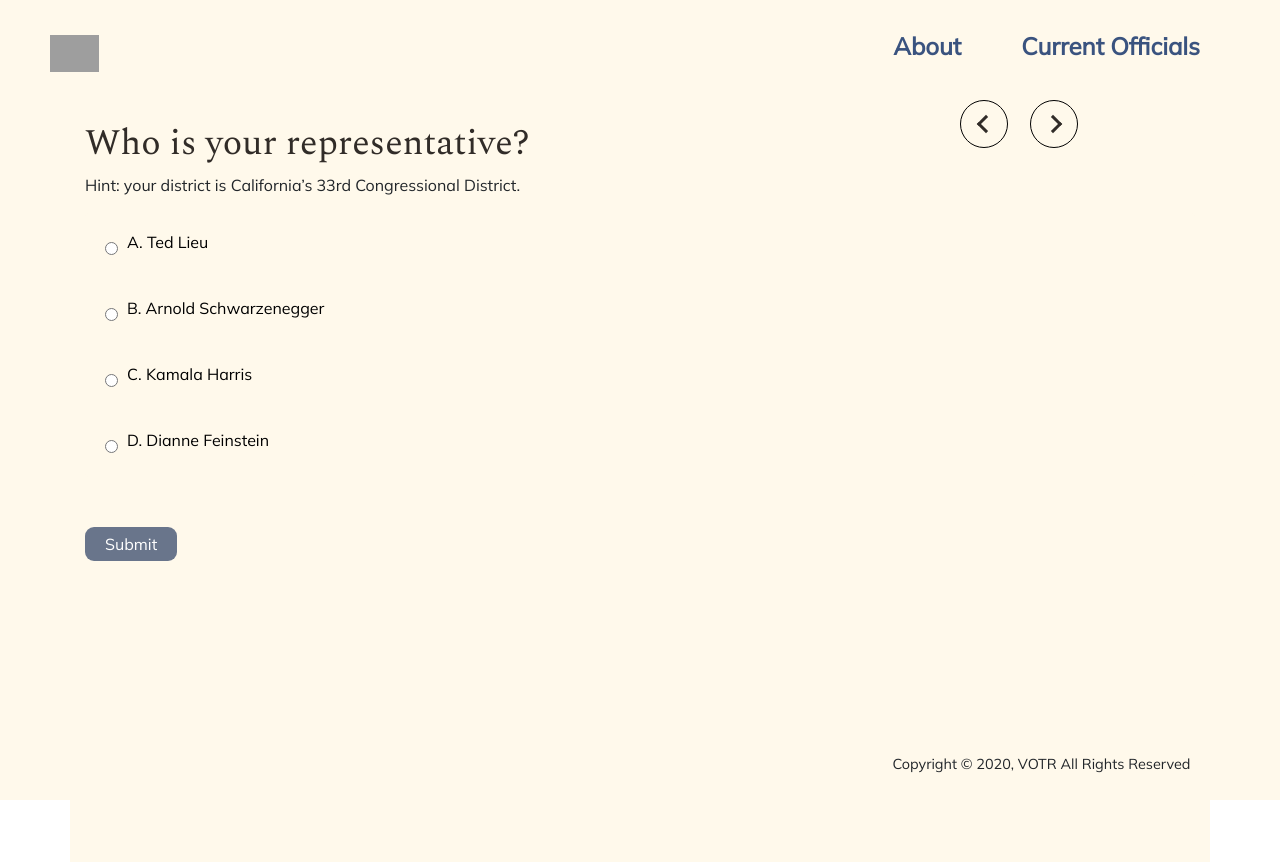
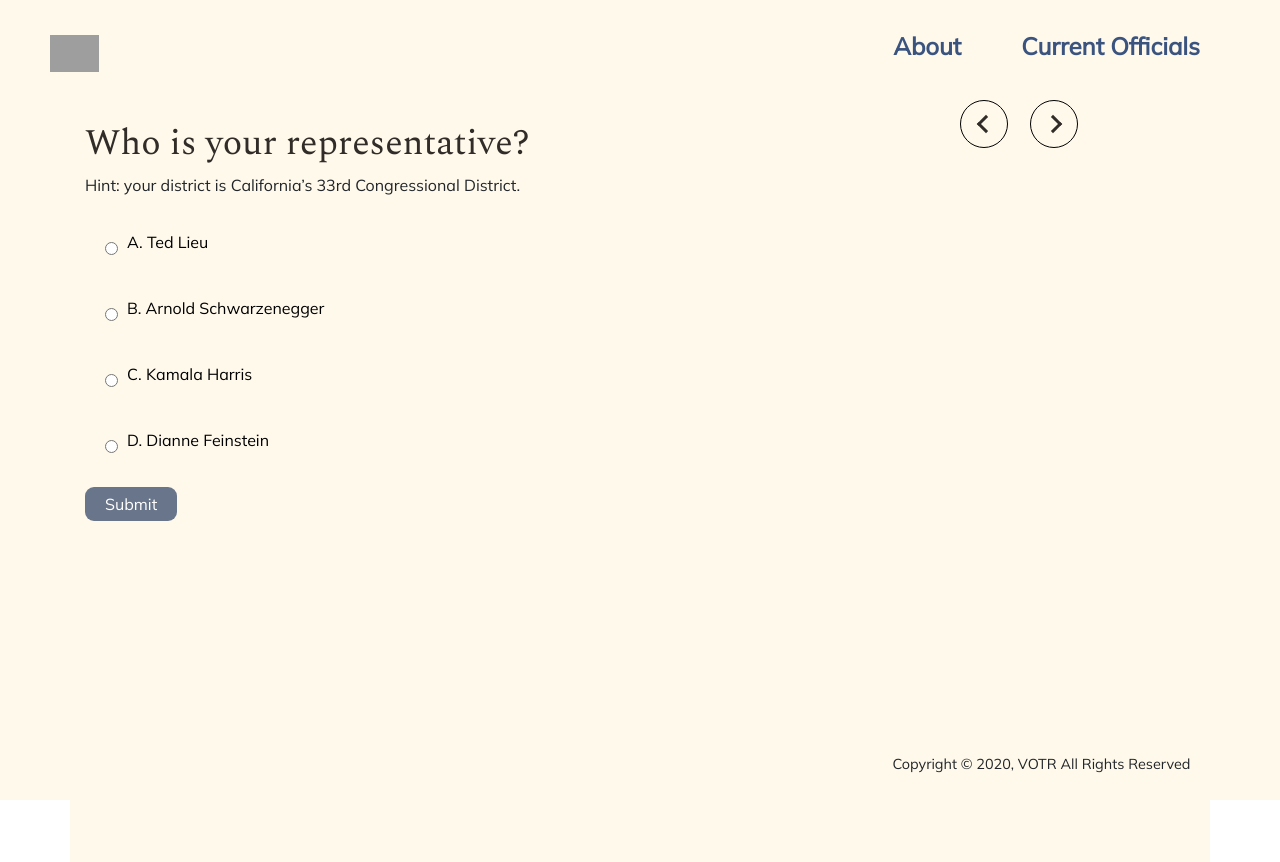
Before and after one commit to tflosse/GA-hack-front, a React (Create React App) app: page /quiz in a window 1280 px wide. Built offline with nearby package versions, Linux system fonts and the light colour scheme; grey boxes are pictures that could not be loaded.

Commit message:
alighed texts

```diff
--- a/src/components/Quiz.css
+++ b/src/components/Quiz.css
@@ -97,7 +97,8 @@ form {
     text-align: left;
 }
 .hint {
-	display: flex;
+    display: flex;
+    text-align: left;
 }
 .submit {
 	background: #3a537f;
@@ -107,7 +108,7 @@ form {
 	padding: 5px 20px;
 	border: none;
 	margin-right: 0;
-	margin-top: 50px;
+	margin-top: 10px;
 }
 .submit {
 	margin-right: 50px;
@@ -120,7 +121,7 @@ form {
 	padding: 5px 20px;
 	border: none;
 	margin-right: 0;
-	margin-top: 50px;
+	margin-top: 10px;
 	margin-right: 50px;
 }
 .buttons {
```
